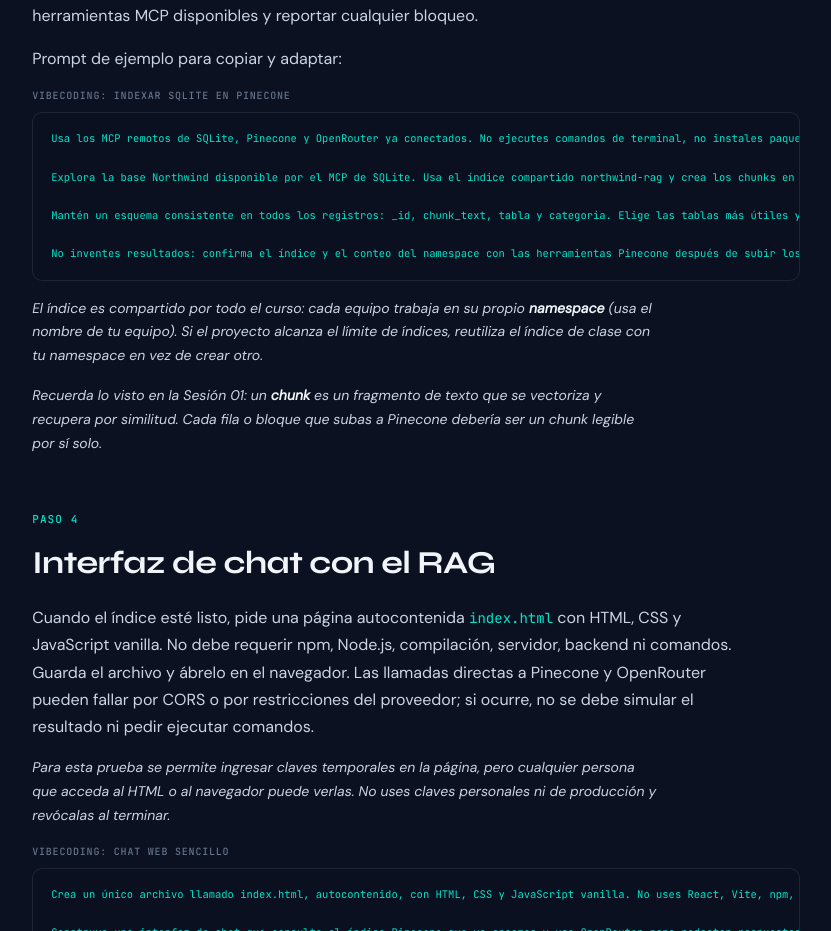
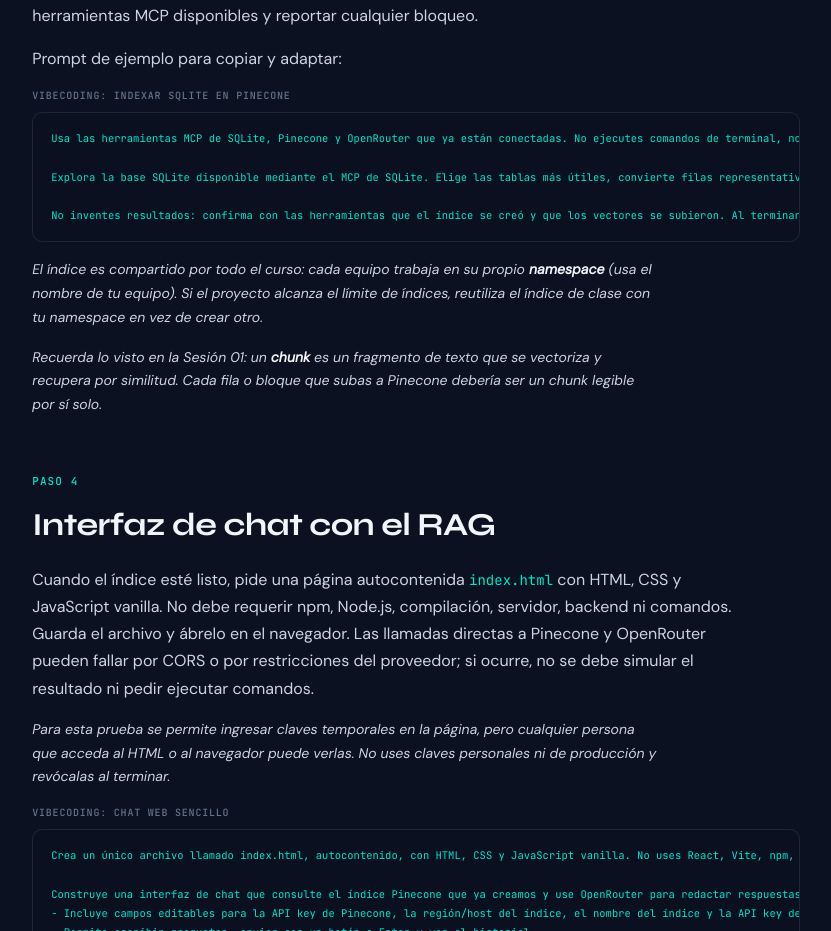
Before and after one commit to its-camilo/capacitacion-ia-generativa, a React (Vite) app: page /practica-rag in a window 1280 px wide. Shown: the part 3407-4338 px from the top of the page, without its empty margins (19-850 px from the left). Built offline with nearby package versions, Linux system fonts and the light colour scheme.

Commit message:
Restaurar prompt original de RAG

```diff
--- a/src/data/practicaRagContent.js
+++ b/src/data/practicaRagContent.js
@@ -76,13 +76,11 @@
   mcpDocs: 'https://openrouter.ai/docs/guides/overview/mcp-server',
 }
 
-export const ragSetupPrompt = `Usa los MCP remotos de SQLite, Pinecone y OpenRouter ya conectados. No ejecutes comandos de terminal, no instales paquetes y no crees scripts.
+export const ragSetupPrompt = `Usa las herramientas MCP de SQLite, Pinecone y OpenRouter que ya están conectadas. No ejecutes comandos de terminal, no instales paquetes y no crees scripts para ejecutar.
 
-Explora la base Northwind disponible por el MCP de SQLite. Usa el índice compartido northwind-rag y crea los chunks en un namespace exclusivo para mi equipo: reemplaza NOMBRE-EQUIPO por un nombre corto (por ejemplo, equipo-01). No crees otro índice si northwind-rag está disponible. El índice usa embeddings integrados de Pinecone; al subir texto, Pinecone genera los vectores. Usa hasta 1000 registros/chunks, legibles por sí solos y con una sola idea principal.
+Explora la base SQLite disponible mediante el MCP de SQLite. Elige las tablas más útiles, convierte filas representativas en chunks de texto legibles por sí solos y crea un índice nuevo en Pinecone. No superes 1000 registros/chunks para esta demostración. Usa un modelo gratuito de embeddings compatible con Pinecone y, si necesitas generar embeddings mediante OpenRouter, prueba hasta 3 modelos gratuitos en orden si alguno falla.
 
-Mantén un esquema consistente en todos los registros: _id, chunk_text, tabla y categoria. Elige las tablas más útiles y convierte filas representativas en texto autocontenido; no subas filas sin transformar ni datos personales innecesarios.
-
-No inventes resultados: confirma el índice y el conteo del namespace con las herramientas Pinecone después de subir los registros. Prueba una búsqueda semántica y reporta el índice, namespace, tablas consultadas, número real de chunks y modelo integrado de embeddings. Si alguna herramienta no está disponible o devuelve error, explica el bloqueo; no lo soluciones con terminal ni scripts.`
+No inventes resultados: confirma con las herramientas que el índice se creó y que los vectores se subieron. Al terminar, informa el nombre del índice, las tablas consultadas, el número de chunks cargados, el modelo de embeddings y cualquier limitación encontrada. Si alguna operación no está disponible mediante MCP, explica el bloqueo; no intentes resolverlo ejecutando comandos.`
 export const chatUiPrompt = `Crea un único archivo llamado index.html, autocontenido, con HTML, CSS y JavaScript vanilla. No uses React, Vite, npm, Node.js, paquetes, compilación, backend, servidor local ni comandos de terminal. La página debe poder guardarse y abrirse en un navegador moderno.
 
 Construye una interfaz de chat que consulte el índice Pinecone que ya creamos y use OpenRouter para redactar respuestas:
```
